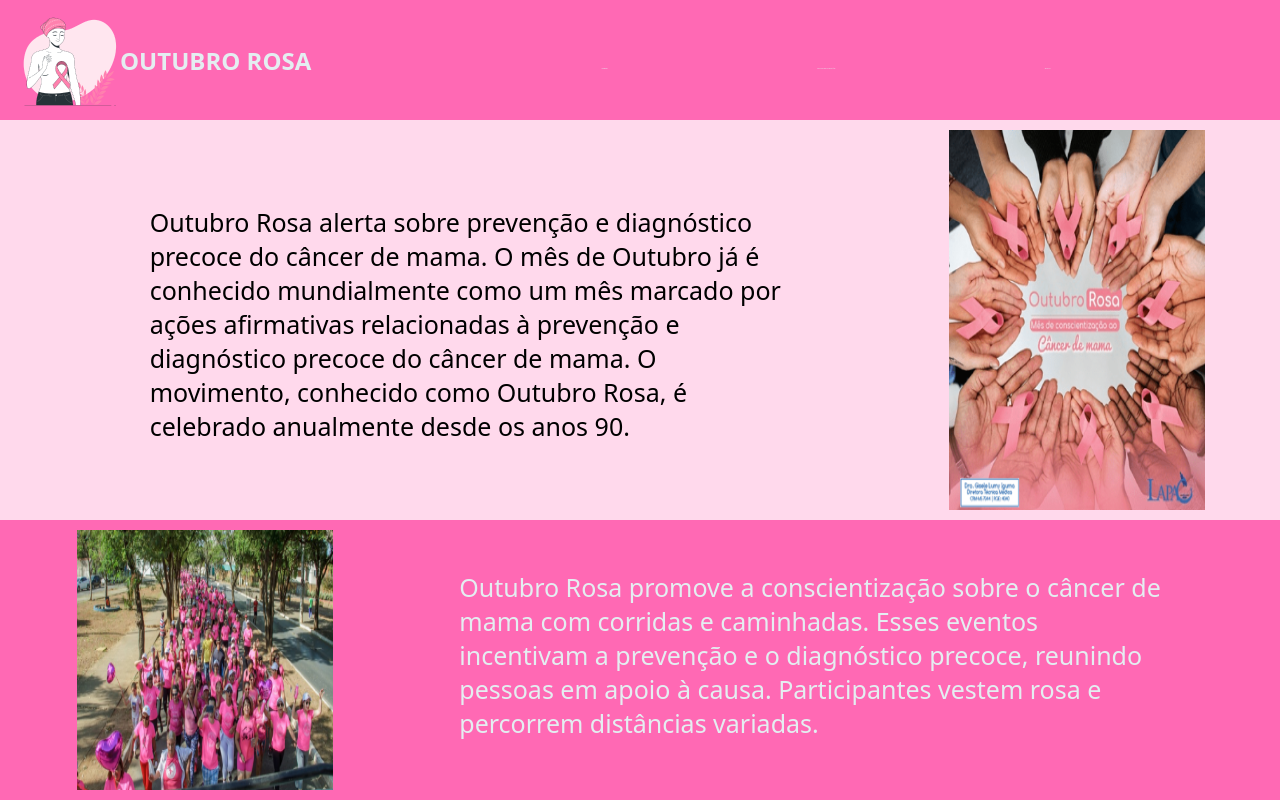
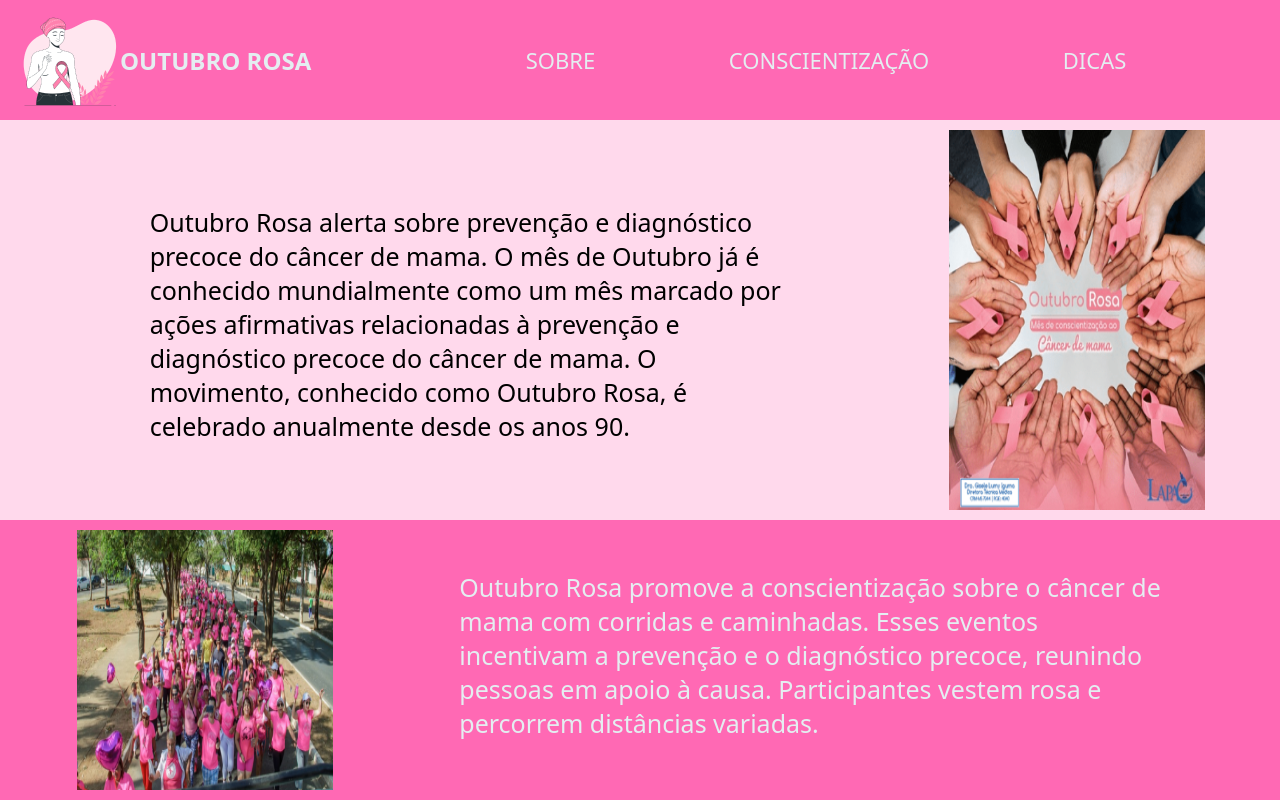
Before and after one commit to SandraSoares/Outubro-Rosa, a plain HTML site: page index.html in a window 1280 px wide. Shown: the top 800 px of the page. Drawn offline with Linux system fonts and the light colour scheme; a web font is replaced by a local one.

Commit message:
alteração em index.html e style.scss

```diff
--- a/style.scss
+++ b/style.scss
@@ -22,7 +22,7 @@ header {
 
     nav {
         width: 70%;
-        font-size: 2px;
+        font-size: 22px;
     }
 
     ul {
```
Also changed, not shown: style.css, 1 other file.
